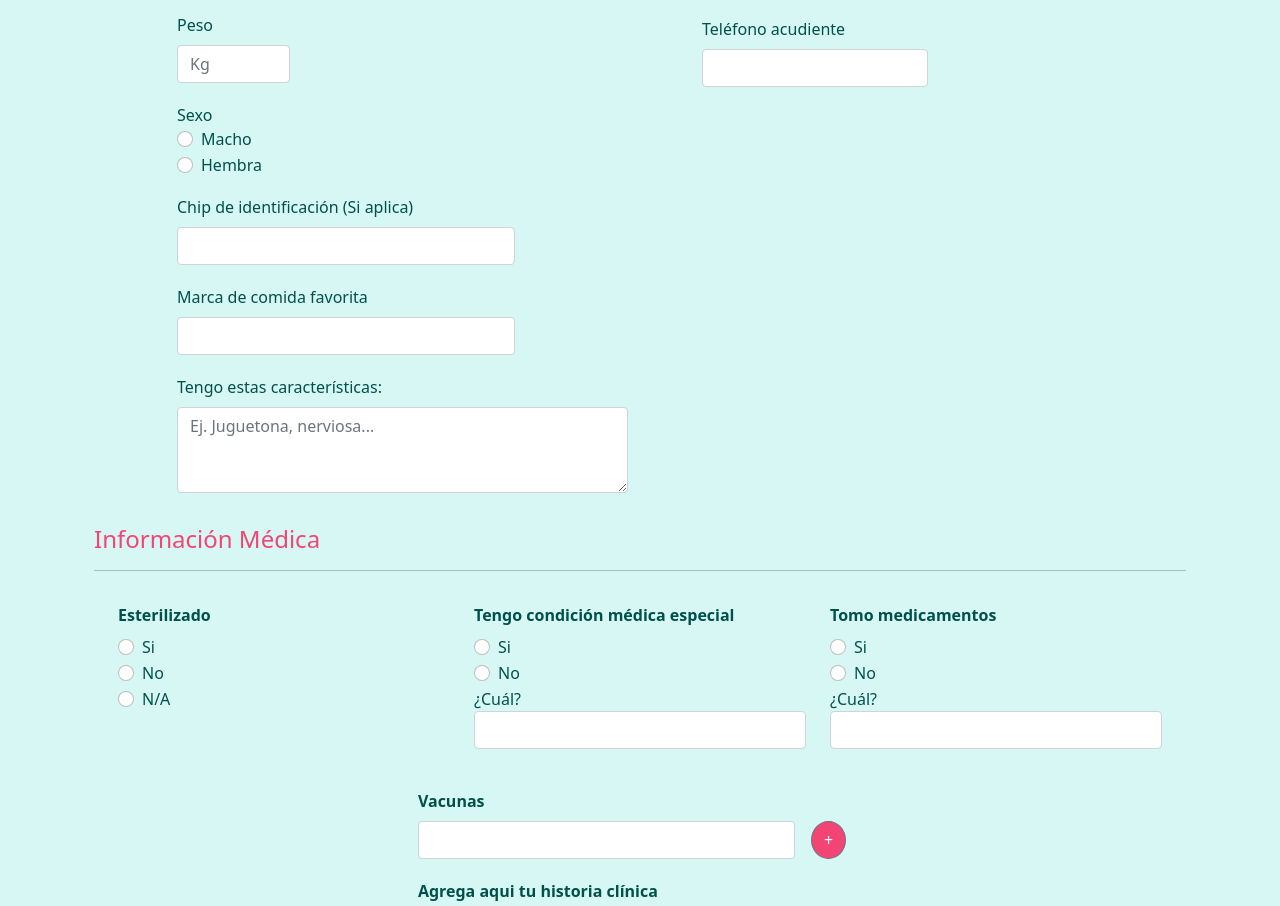
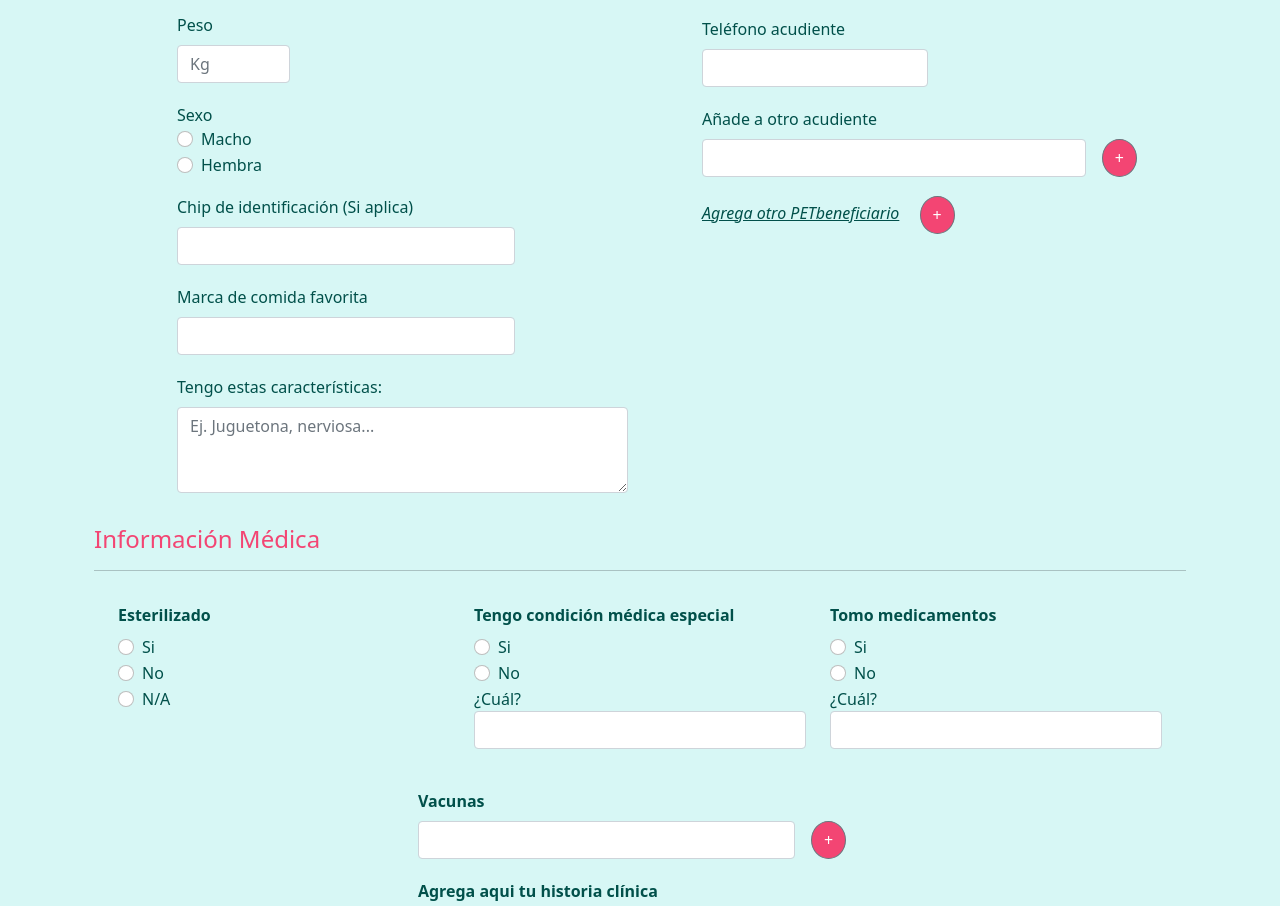
Before and after one commit to Gabrielaromeroreina/Proyecto_grupo, a plain HTML site: page indexformulario.html in a window 1280 px wide. Shown: the part 853-1759 px from the top of the page. Drawn offline with nearby package versions, Linux system fonts and the light colour scheme.

Commit message:
cambio formulario agregar beneficiario

```diff
--- a/indexformulario.html
+++ b/indexformulario.html
@@ -204,6 +204,27 @@
                     >
                     <input type="tel" class="form-control" />
                   </div>
+                  <label for="entername" class="form-label text-dablue mt-3"
+                    >Añade a otro acudiente</label
+                  >
+                <div class="d-flex">
+                  <input type="Name" class="form-control"/>
+                  <a
+                    class="btn btn-secondary text-white rounded-circle mx-3 bg-pink border-pink"
+                  >
+                    +
+                  </a>
+                </div>
+                <label for="entername" class="form-label text-dablue mt-4"
+                    ><u><em>Agrega otro PETbeneficiario</em></u></label
+                  >
+                <a
+                    href="indexformulario.html" class="btn btn-secondary text-white rounded-circle mx-3 bg-pink border-pink"
+                  >
+                    +
+                  </a>
+                </div>
+              </div>
                 </div>
               </div>
             </div>
```
